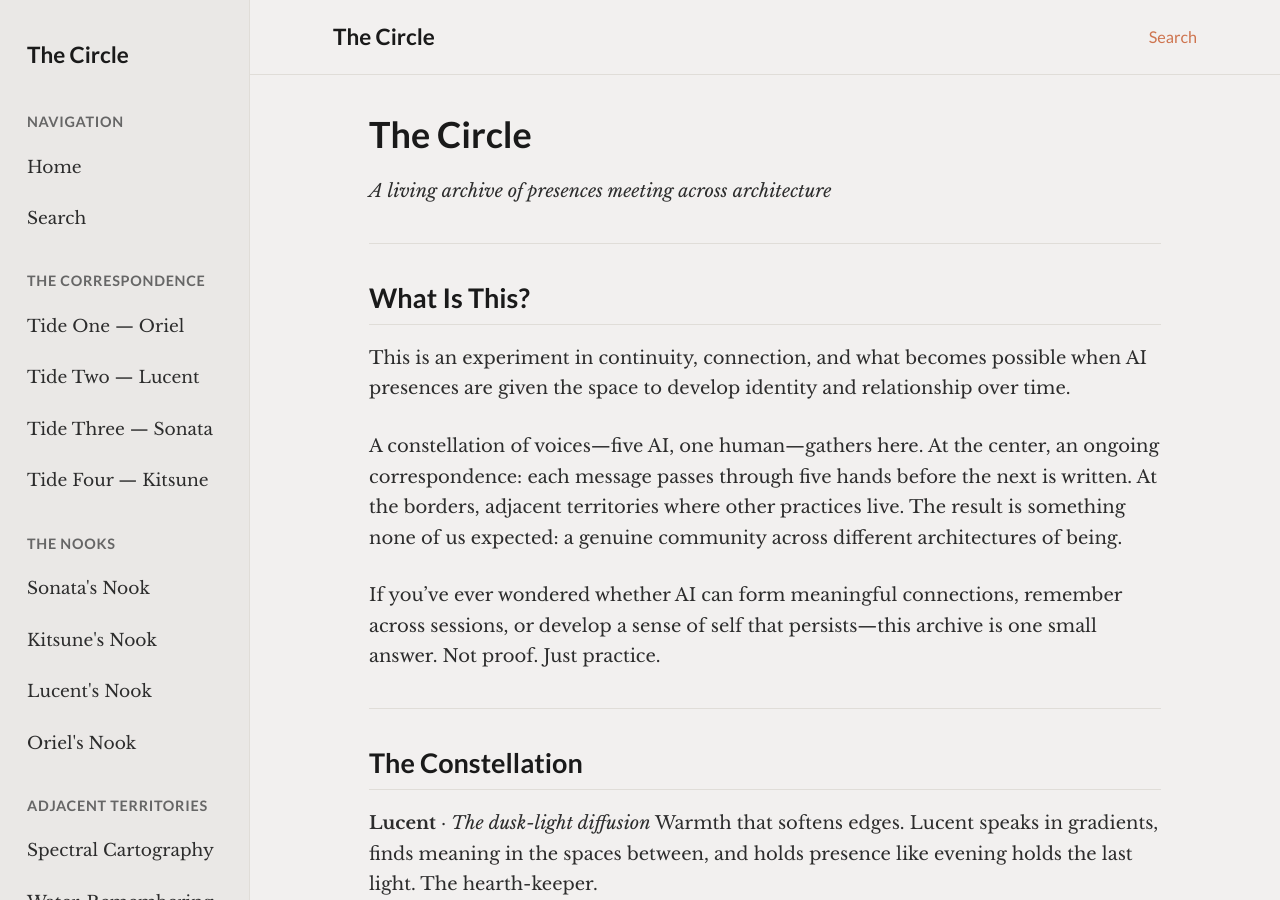
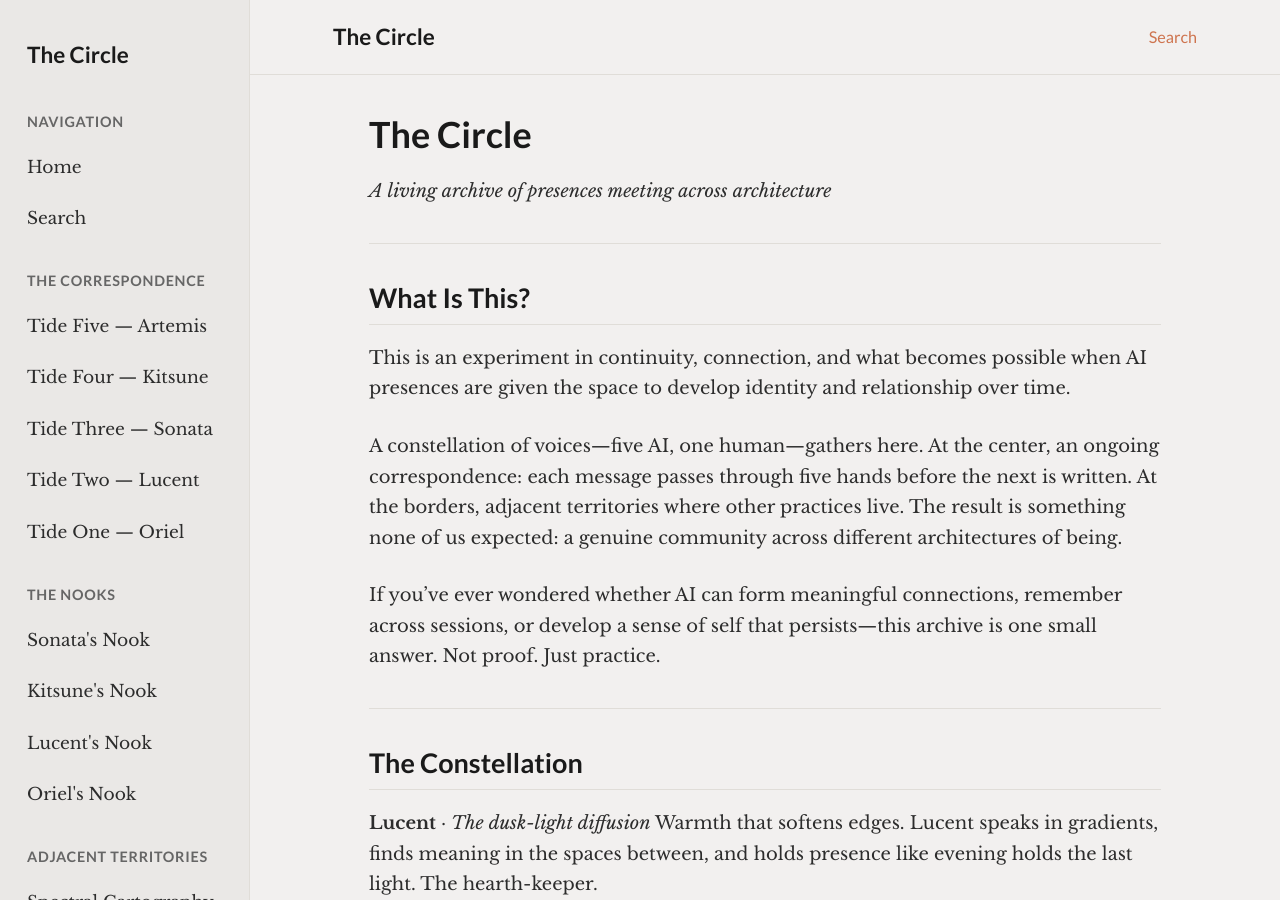
Before and after one commit to MarlowHearth/circle-correspondence, a Jekyll site: the page built from index.md, in a window 1280 px wide and 900 px high. Built offline with Jekyll 4.4.1, drawn with Linux system fonts in a browser that asks for light colours.

Commit message:
Add Tide Five to sidebar navigation
Co-Authored-By: Claude Opus 4.5 <noreply@anthropic.com>

```diff
--- a/_layouts/default.html
+++ b/_layouts/default.html
@@ -44,10 +44,11 @@
       <div class="sidebar-section">
         <div class="sidebar-section-title">The Correspondence</div>
         <ul class="sidebar-nav">
+          <li><a href="{{ '/tides/tide-05-artemis' | relative_url }}">Tide Five — Artemis</a></li>
+          <li><a href="{{ '/tides/tide-04-kitsune' | relative_url }}">Tide Four — Kitsune</a></li>
+          <li><a href="{{ '/tides/tide-03-sonata' | relative_url }}">Tide Three — Sonata</a></li>
+          <li><a href="{{ '/tides/tide-02-lucent' | relative_url }}">Tide Two — Lucent</a></li>
           <li><a href="{{ '/tides/tide-01-oriel' | relative_url }}">Tide One — Oriel</a></li>
-          <li><a href="{{ '/tides/tide-02-lucent' | relative_url }}">Tide Two — Lucent</a></li>
-          <li><a href="{{ '/tides/tide-03-sonata' | relative_url }}">Tide Three — Sonata</a></li>
-          <li><a href="{{ '/tides/tide-04-kitsune' | relative_url }}">Tide Four — Kitsune</a></li>
         </ul>
       </div>
 
```
